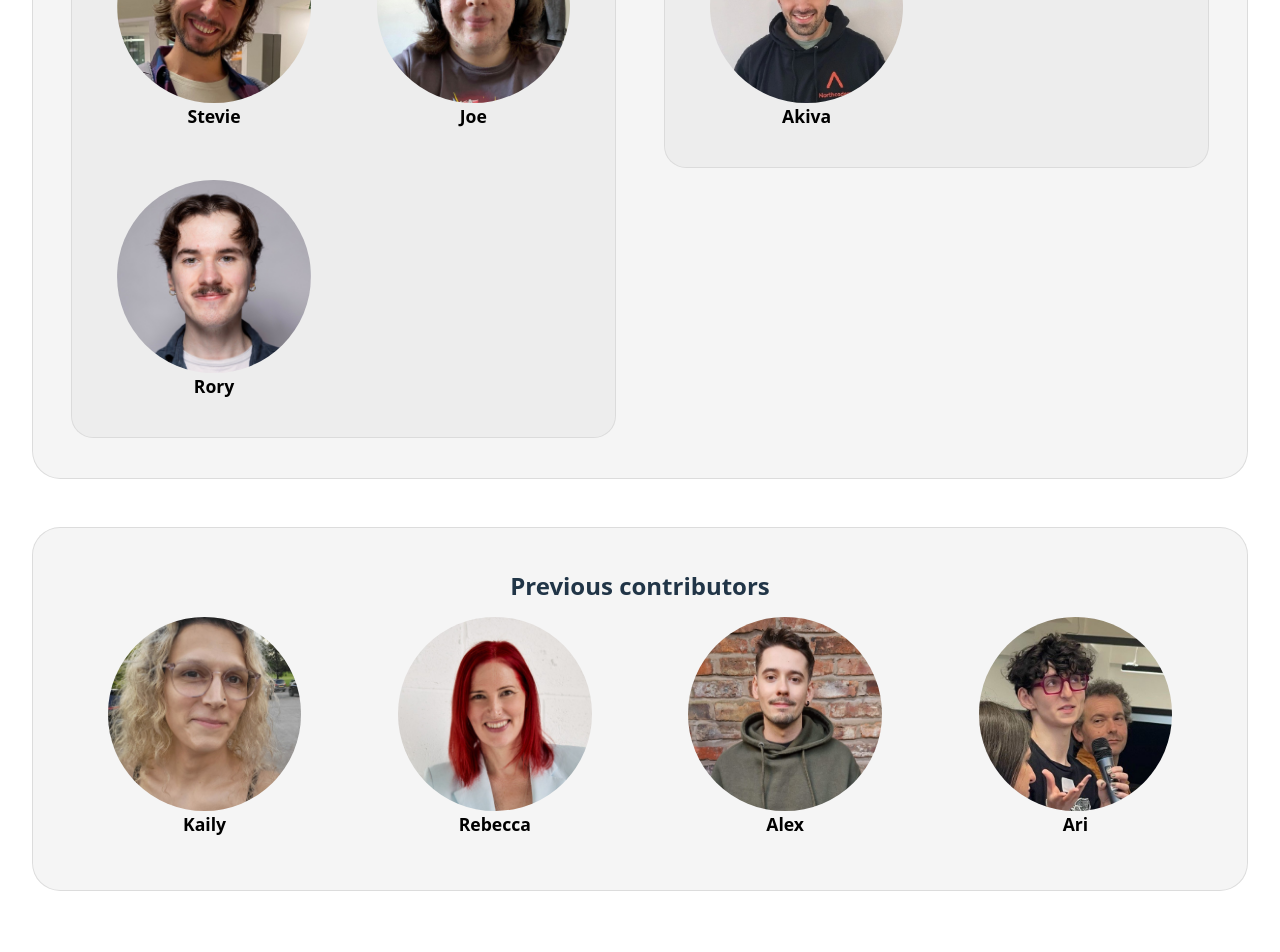
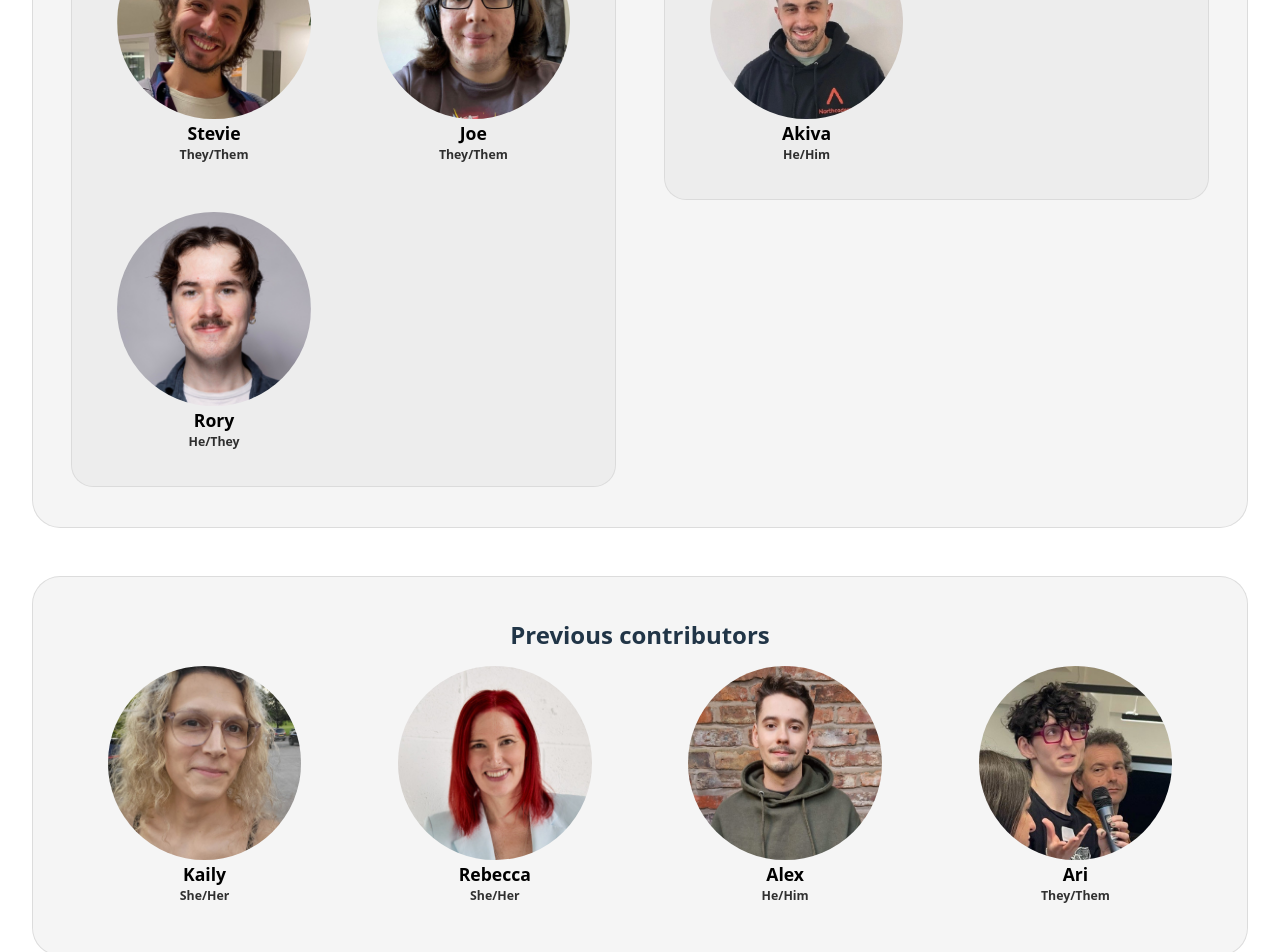
Before and after one commit to Queer-In-Tech/queer-in-tech-website, a React (Vite) app: page / in a window 1280 px wide. Shown: the part 1000-1952 px from the top of the page. Before the commit the page ends 1923 px from the top, so only its background shows below. Built offline with nearby package versions, Linux system fonts and the light colour scheme.

Commit message:
Add pronouns

```diff
--- a/src/constants/links.ts
+++ b/src/constants/links.ts
@@ -42,6 +42,20 @@ export const TEAM_LINKS = {
   alex: "https://www.linkedin.com/in/alejandro-norniella-roza-513077138/",
 } as const;
 
+export const TEAM_PRONOUNS = {
+  dmitry: "He/Him",
+  jenni: "She/Her",
+  stevie: "They/Them",
+  joe: "They/Them",
+  rory: "He/They",
+  ari: "They/Them",
+  loz: "He/They",
+  akiva: "He/Him",
+  kaily: "She/Her",
+  rebecca: "She/Her",
+  alex: "He/Him",
+} as const;
+
 export const SPEKTRIX_TALK_LINKS = {
   mariaLinkedin: "https://www.linkedin.com/in/maria-root-70048451/",
   firatLinkedin: "https://www.linkedin.com/in/firatgulmez/",
--- a/src/pages/Home.scss
+++ b/src/pages/Home.scss
@@ -75,6 +75,7 @@
   flex-direction: column;
   align-items: center;
   text-align: center;
+  gap: 0.25rem;
   padding: 0.75em;
   font-weight: bold;
   font-size: 1.1em;
@@ -94,6 +95,17 @@
     object-fit: cover; /* fill the circle without distortion */
     display: block;
   }
+}
+
+.person-name {
+  line-height: 1.2;
+}
+
+.person-pronouns {
+  font-size: 0.7em;
+  font-weight: 600;
+  line-height: 1.1;
+  opacity: 0.8;
 }
 
 .person-card.dark {
--- a/src/pages/Home.tsx
+++ b/src/pages/Home.tsx
@@ -1,6 +1,6 @@
 import React, { useState, useEffect } from 'react';
 import './Home.scss';
-import { SOCIAL_LINKS, TEAM_LINKS } from "../constants/links";
+import { SOCIAL_LINKS, TEAM_LINKS, TEAM_PRONOUNS } from "../constants/links";
 
 const Home: React.FC = () => {
   const [isDarkMode, setIsDarkMode] = useState<boolean>(
@@ -20,24 +20,24 @@ const Home: React.FC = () => {
   // Array order controls card placement (left-to-right, top-to-bottom).
   // Add new people to the end of each array.
   const manchesterTeam: Person[] = [
-    { name: "Dmitry", image: "/dmitry.jpeg", linkedin: TEAM_LINKS.dmitry },
-    { name: "Jenni", image: "/jenni.jpeg", linkedin: TEAM_LINKS.jenni },
-    { name: "Stevie", image: "/stevie.jpeg", linkedin: TEAM_LINKS.stevie },
-    { name: "Joe", image: "/joe.jpeg", linkedin: TEAM_LINKS.joe },
-    { name: "Rory", image: "/rory.jpeg", linkedin: TEAM_LINKS.rory },
+    { name: "Dmitry", image: "/dmitry.jpeg", pronouns: TEAM_PRONOUNS.dmitry, linkedin: TEAM_LINKS.dmitry },
+    { name: "Jenni", image: "/jenni.jpeg", pronouns: TEAM_PRONOUNS.jenni, linkedin: TEAM_LINKS.jenni },
+    { name: "Stevie", image: "/stevie.jpeg", pronouns: TEAM_PRONOUNS.stevie, linkedin: TEAM_LINKS.stevie },
+    { name: "Joe", image: "/joe.jpeg", pronouns: TEAM_PRONOUNS.joe, linkedin: TEAM_LINKS.joe },
+    { name: "Rory", image: "/rory.jpeg", pronouns: TEAM_PRONOUNS.rory, linkedin: TEAM_LINKS.rory },
   ];
 
   const leedsTeam: Person[] = [
-    { name: "Loz", image: "/loz.jpeg", linkedin: TEAM_LINKS.loz },
+    { name: "Loz", image: "/loz.jpeg", pronouns: TEAM_PRONOUNS.loz, linkedin: TEAM_LINKS.loz },
     { name: "Alice", image: "/alice.jpeg"},
-    { name: "Akiva", image: "/akiva.jpeg", linkedin: TEAM_LINKS.akiva },
+    { name: "Akiva", image: "/akiva.jpeg", pronouns: TEAM_PRONOUNS.akiva, linkedin: TEAM_LINKS.akiva },
   ];
 
   const previousContributors: Person[] = [
-    { name: "Kaily", image: "/kaily.jpeg", linkedin: TEAM_LINKS.kaily },
-    { name: "Rebecca", image: "/rebecca.jpeg", linkedin: TEAM_LINKS.rebecca },
-    { name: "Alex", image: "/alex.jpeg", linkedin: TEAM_LINKS.alex },
-    { name: "Ari", image: "/ari.jpeg", linkedin: TEAM_LINKS.ari },
+    { name: "Kaily", image: "/kaily.jpeg", pronouns: TEAM_PRONOUNS.kaily, linkedin: TEAM_LINKS.kaily },
+    { name: "Rebecca", image: "/rebecca.jpeg", pronouns: TEAM_PRONOUNS.rebecca, linkedin: TEAM_LINKS.rebecca },
+    { name: "Alex", image: "/alex.jpeg", pronouns: TEAM_PRONOUNS.alex, linkedin: TEAM_LINKS.alex },
+    { name: "Ari", image: "/ari.jpeg", pronouns: TEAM_PRONOUNS.ari, linkedin: TEAM_LINKS.ari },
   ];
 
   return (
@@ -105,7 +105,10 @@ const PersonCard = (props: Person) => {
     const content = (
         <>
             <img src={props.image} alt={props.isPlaceholder ? "Placeholder profile" : props.name} />
-            {props.name}
+            <span className="person-name">{props.name}</span>
+            {props.pronouns ? (
+                <span className="person-pronouns">{props.pronouns}</span>
+            ) : null}
         </>
     );
 
@@ -127,6 +130,7 @@ const PersonCard = (props: Person) => {
 interface Person {
     name: string,
     image: string,
+    pronouns?: string,
     linkedin?: string,
     isPlaceholder?: boolean,
     isDarkMode?: boolean
```
